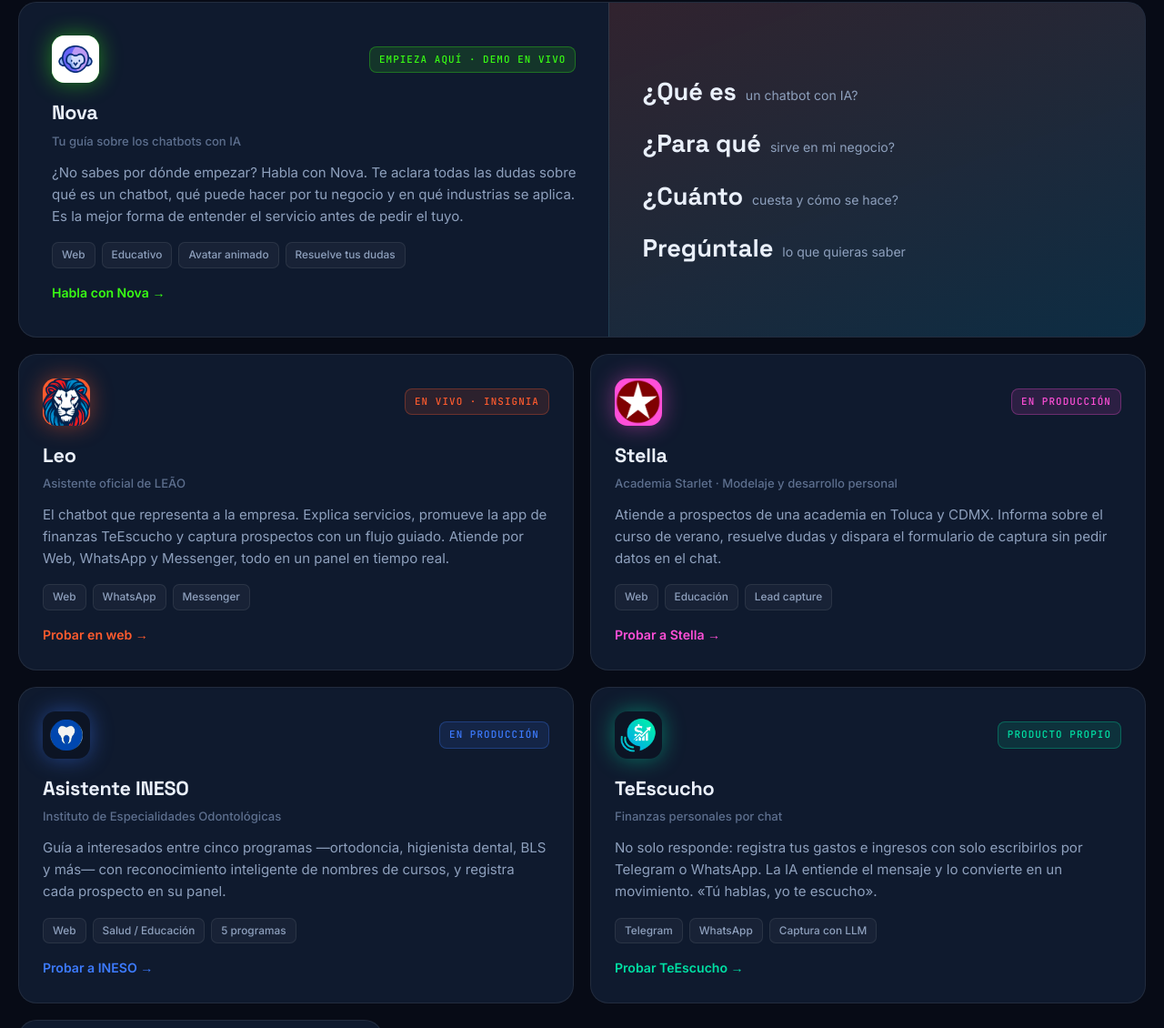
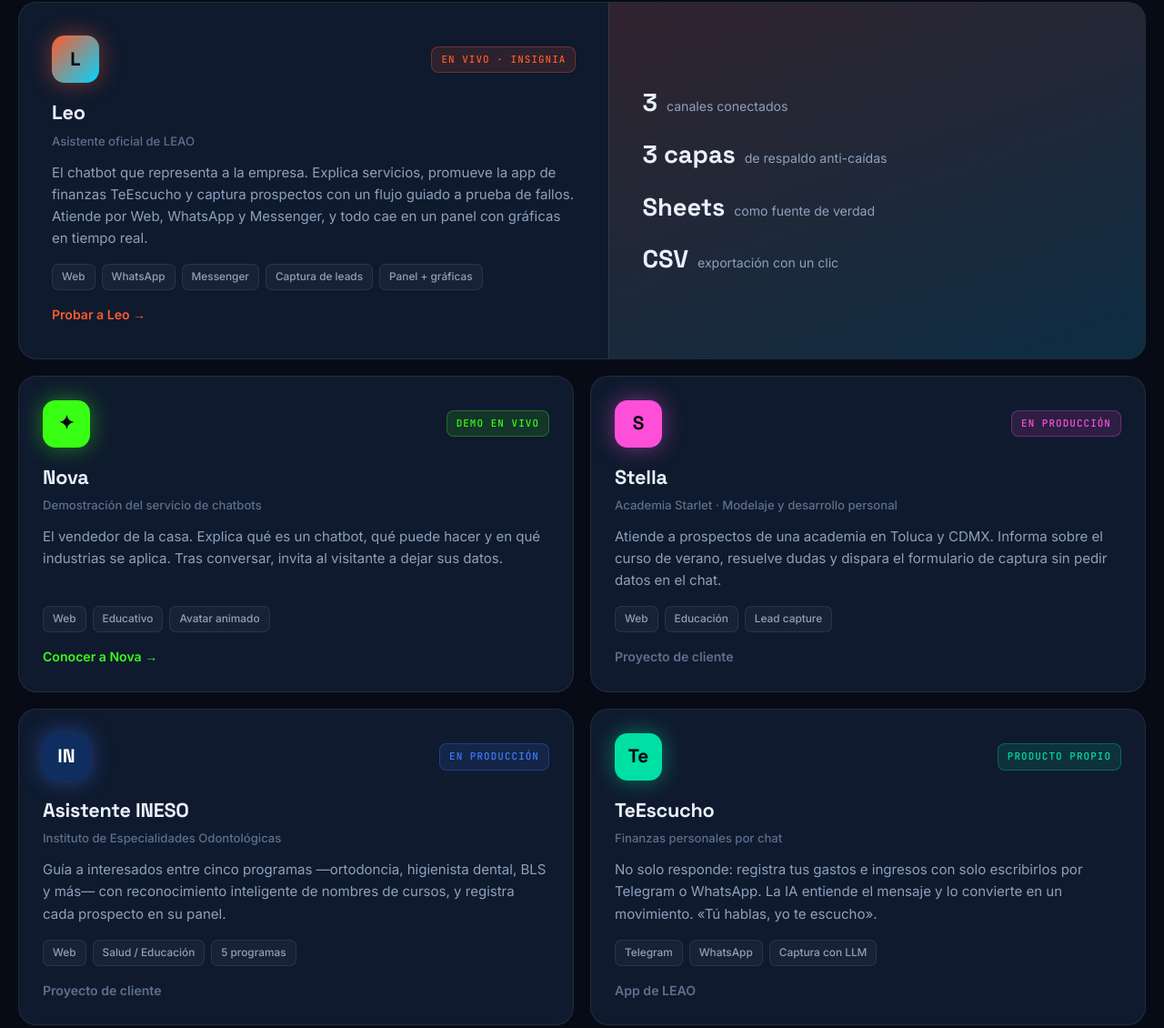
Before and after one commit to AlexXxandrov/chatbots-leao-galeria, a website: page public/index.html in a window 1280 px wide. Shown: the part 1129-2259 px from the top of the page at 91% size. Drawn offline with Linux system fonts and the light colour scheme.

Commit message:
Add files via upload

```diff
--- a/public/index.html
+++ b/public/index.html
@@ -3,15 +3,26 @@
 <head>
 <meta charset="UTF-8" />
 <meta name="viewport" content="width=device-width, initial-scale=1.0" />
-<title>Chatbots LEÃO — Galería de asistentes con IA</title>
-<meta name="description" content="Galería de chatbots con inteligencia artificial hechos por LEÃO. Asistentes que atienden, responden y capturan clientes 24/7 para escuelas, clínicas, comercios y más." />
+<title>Chatbots LEAO — Galería de asistentes con IA</title>
+<meta name="description" content="Galería de chatbots con inteligencia artificial hechos por LEAO. Asistentes que atienden, responden y capturan clientes 24/7 para escuelas, clínicas, comercios y más." />
 <meta name="theme-color" content="#070b16" />
 
 <!-- Open Graph -->
-<meta property="og:title" content="Chatbots LEÃO — Asistentes con IA que trabajan 24/7" />
-<meta property="og:description" content="Cada negocio, su propio asistente. Mira la galería de chatbots que hemos construido en LEÃO." />
+<meta property="og:title" content="Chatbots LEAO — Asistentes con IA que trabajan 24/7" />
+<meta property="og:description" content="Cada negocio, su propio asistente. Mira la galería de chatbots que hemos construido en LEAO." />
 <meta property="og:type" content="website" />
 <meta property="og:url" content="https://chatbots.leao.com.mx" />
+<meta property="og:site_name" content="Chatbots LEAO" />
+<meta property="og:image" content="https://chatbots.leao.com.mx/og-nova.png" />
+<meta property="og:image:width" content="1200" />
+<meta property="og:image:height" content="630" />
+<meta property="og:image:alt" content="Nova, el chatbot de LEAO — asistentes con IA que trabajan 24/7" />
+
+<!-- Twitter / X -->
+<meta name="twitter:card" content="summary_large_image" />
+<meta name="twitter:title" content="Chatbots LEAO — Asistentes con IA que trabajan 24/7" />
+<meta name="twitter:description" content="Cada negocio, su propio asistente. Platica con nuestros chatbots." />
+<meta name="twitter:image" content="https://chatbots.leao.com.mx/og-nova.png" />
 
 <link rel="preconnect" href="https://fonts.googleapis.com" />
 <link rel="preconnect" href="https://fonts.gstatic.com" crossorigin />
@@ -65,15 +76,12 @@
   border-bottom:1px solid var(--line);
 }
 .nav-inner{display:flex;align-items:center;justify-content:space-between;height:68px}
-.brand{display:flex;align-items:center;gap:11px;font-family:'Space Grotesk';font-weight:700;font-size:1.12rem;letter-spacing:-.01em;color:#5cc8ff;text-decoration:none}
-.brand:visited{color:#5cc8ff}
-.brand:hover{color:#8ad8ff}
+.brand{display:flex;align-items:center;gap:11px;font-family:'Space Grotesk';font-weight:700;font-size:1.12rem;letter-spacing:-.01em}
 .brand .mark{
   width:34px;height:34px;border-radius:10px;display:grid;place-items:center;
   background:var(--grad-hub);color:#04070f;font-weight:700;font-size:1rem;
-  box-shadow:0 0 22px rgba(0,212,255,.35);overflow:hidden;
+  box-shadow:0 0 22px rgba(0,212,255,.35);
 }
-.brand .mark img{width:100%;height:100%;object-fit:cover;display:block}
 .brand small{color:var(--txt-mute);font-weight:500;font-size:.72rem;letter-spacing:.04em;text-transform:uppercase}
 .nav-links{display:flex;gap:28px;align-items:center}
 .nav-links a{color:var(--txt-dim);text-decoration:none;font-size:.9rem;font-weight:500;transition:color .2s}
@@ -171,11 +179,7 @@
   width:52px;height:52px;border-radius:14px;display:grid;place-items:center;
   font-family:'Space Grotesk';font-weight:700;font-size:1.3rem;color:#04070f;
   background:var(--accent);box-shadow:0 0 24px color-mix(in srgb,var(--accent) 45%,transparent);
-  overflow:hidden;
 }
-.avatar img{width:100%;height:100%;object-fit:cover;display:block}
-.avatar.contain{background:#0c1424;padding:6px}
-.avatar.contain img{object-fit:contain}
 .chip{
   font-family:'JetBrains Mono';font-size:.68rem;text-transform:uppercase;letter-spacing:.1em;
   padding:5px 10px;border-radius:8px;font-weight:500;
@@ -191,16 +195,13 @@
   font-size:.74rem;color:var(--txt-dim);padding:4px 10px;border-radius:7px;
   background:rgba(255,255,255,.04);border:1px solid var(--line);font-weight:500;
 }
-.card-foot{margin-top:16px;display:flex;align-items:center;gap:14px;flex-wrap:wrap}
+.card-foot{margin-top:16px;display:flex;align-items:center;gap:14px}
 .card-link{
   display:inline-flex;align-items:center;gap:6px;color:var(--accent);
   font-weight:600;font-size:.88rem;text-decoration:none;transition:gap .2s;
-  white-space:nowrap;
 }
 .card-link:hover{gap:10px}
 .card-link.muted{color:var(--txt-mute);pointer-events:none}
-.card-link.wa{color:#25d366}
-.card-foot.multi{flex-wrap:wrap;gap:10px 18px}
 
 /* featured LEO wide card */
 .featured{display:grid;grid-template-columns:1.1fr 1fr;gap:0;padding:0;overflow:hidden}
@@ -298,8 +299,8 @@
 <header class="nav">
   <div class="wrap nav-inner">
     <a href="#top" class="brand">
-      <span class="mark"><img src="/img/nova.gif" alt="Nova" onerror="this.parentElement.textContent='L'" /></span>
-      <span>Chatbots LEÃO<br><small>Asistentes con IA</small></span>
+      <span class="mark"><img src="/img/leo.png" alt="Leo" onerror="this.style.display='none';this.parentElement.textContent='L'" /></span>
+      <span>Chatbots LEAO<br><small>Asistentes con IA</small></span>
     </a>
     <nav class="nav-links">
       <a href="#galeria">Galería</a>
@@ -314,7 +315,7 @@
 
 <!-- HERO -->
 <section class="hero wrap">
-  <span class="eyebrow reveal"><span class="dot"></span> Hechos en LEÃO · Toluca, México</span>
+  <span class="eyebrow reveal"><span class="dot"></span> Hechos en LEAO · Toluca, México</span>
   <h1 class="reveal">Cada negocio,<br><span class="grad">su propio asistente con IA</span></h1>
   <p class="lead reveal">Diseñamos y programamos chatbots que atienden, responden y capturan clientes las 24 horas. Esta es la galería de los que ya trabajan para negocios reales.</p>
   <div class="hero-btns reveal">
@@ -322,7 +323,7 @@
     <a href="#contacto" class="btn btn-ghost">Quiero uno para mi negocio</a>
   </div>
   <div class="stats reveal">
-    <div class="stat"><div class="num"><span class="g">7</span></div><div class="lbl">Chatbots creados</div></div>
+    <div class="stat"><div class="num"><span class="g">6</span></div><div class="lbl">Chatbots creados</div></div>
     <div class="stat"><div class="num"><span class="g">4</span></div><div class="lbl">Canales: Web · WhatsApp · Messenger</div></div>
     <div class="stat"><div class="num"><span class="g">24/7</span></div><div class="lbl">Atención sin descanso</div></div>
     <div class="stat"><div class="num"><span class="g">100%</span></div><div class="lbl">A la medida del negocio</div></div>
@@ -339,90 +340,84 @@
 
   <div class="bento">
 
-    <!-- NOVA destacado (primero: aclara dudas e informa sobre chatbots) -->
-    <article class="card featured reveal" style="--accent:#39ff14">
+    <!-- LEO destacado -->
+    <article class="card featured reveal" style="--accent:var(--leao-fire)">
       <div class="fx-body">
         <div class="card-top">
-          <div class="avatar"><img src="/img/nova.gif" alt="Nova" onerror="this.style.display='none';this.parentElement.textContent='✦'" /></div>
-          <span class="chip">Empieza aquí · Demo en vivo</span>
+          <div class="avatar" style="background:linear-gradient(135deg,#ff5b2e,#00d4ff)">L</div>
+          <span class="chip">En vivo · Insignia</span>
         </div>
-        <h3>Nova</h3>
-        <div class="role">Tu guía sobre los chatbots con IA</div>
-        <p class="desc">¿No sabes por dónde empezar? Habla con Nova. Te aclara todas las dudas sobre qué es un chatbot, qué puede hacer por tu negocio y en qué industrias se aplica. Es la mejor forma de entender el servicio antes de pedir el tuyo.</p>
+        <h3>Leo</h3>
+        <div class="role">Asistente oficial de LEAO</div>
+        <p class="desc">El chatbot que representa a la empresa. Explica servicios, promueve la app de finanzas TeEscucho y captura prospectos con un flujo guiado a prueba de fallos. Atiende por Web, WhatsApp y Messenger, y todo cae en un panel con gráficas en tiempo real.</p>
         <div class="tags">
-          <span class="tag">Web</span><span class="tag">Educativo</span><span class="tag">Avatar animado</span><span class="tag">Resuelve tus dudas</span>
+          <span class="tag">Web</span><span class="tag">WhatsApp</span><span class="tag">Messenger</span>
+          <span class="tag">Captura de leads</span><span class="tag">Panel + gráficas</span>
         </div>
         <div class="card-foot">
-          <a class="card-link" href="https://nova-production-80d3.up.railway.app/" target="_blank" rel="noopener">Habla con Nova →</a>
+          <a class="card-link" href="https://chatbotsiilleao-production.up.railway.app" target="_blank" rel="noopener">Probar a Leo →</a>
         </div>
       </div>
       <div class="fx-side">
-        <div class="metric"><b>¿Qué es</b><span>un chatbot con IA?</span></div>
-        <div class="metric"><b>¿Para qué</b><span>sirve en mi negocio?</span></div>
-        <div class="metric"><b>¿Cuánto</b><span>cuesta y cómo se hace?</span></div>
-        <div class="metric"><b>Pregúntale</b><span>lo que quieras saber</span></div>
+        <div class="metric"><b>3</b><span>canales conectados</span></div>
+        <div class="metric"><b>3 capas</b><span>de respaldo anti-caídas</span></div>
+        <div class="metric"><b>Sheets</b><span>como fuente de verdad</span></div>
+        <div class="metric"><b>CSV</b><span>exportación con un clic</span></div>
       </div>
     </article>
 
-    <!-- LEO (insignia) -->
-    <article class="card md reveal" style="--accent:var(--leao-fire)">
+    <!-- NOVA -->
+    <article class="card md reveal" style="--accent:#39ff14">
       <div class="card-top">
-        <div class="avatar"><img src="/img/leo.png" alt="Leo" onerror="this.style.display='none';this.parentElement.style.background='linear-gradient(135deg,#ff5b2e,#00d4ff)';this.parentElement.textContent='L'" /></div>
-        <span class="chip">En vivo · Insignia</span>
+        <div class="avatar">✦</div>
+        <span class="chip">Demo en vivo</span>
       </div>
-      <h3>Leo</h3>
-      <div class="role">Asistente oficial de LEÃO</div>
-      <p class="desc">El chatbot que representa a la empresa. Explica servicios, promueve la app de finanzas TeEscucho y captura prospectos con un flujo guiado. Atiende por Web, WhatsApp y Messenger, todo en un panel en tiempo real.</p>
-      <div class="tags"><span class="tag">Web</span><span class="tag">WhatsApp</span><span class="tag">Messenger</span></div>
-      <div class="card-foot multi">
-        <a class="card-link" href="https://chatbotsiilleao-production.up.railway.app" target="_blank" rel="noopener">Probar en web →</a>
-        <a class="card-link wa" href="https://wa.me/527225596407?text=Hola%20Leo" target="_blank" rel="noopener">Pruébalo en WhatsApp →</a>
+      <h3>Nova</h3>
+      <div class="role">Demostración del servicio de chatbots</div>
+      <p class="desc">El vendedor de la casa. Explica qué es un chatbot, qué puede hacer y en qué industrias se aplica. Tras conversar, invita al visitante a dejar sus datos.</p>
+      <div class="tags"><span class="tag">Web</span><span class="tag">Educativo</span><span class="tag">Avatar animado</span></div>
+      <div class="card-foot">
+        <a class="card-link" href="https://nova-production-80d3.up.railway.app/" target="_blank" rel="noopener">Conocer a Nova →</a>
       </div>
     </article>
 
     <!-- STELLA -->
     <article class="card md reveal" style="--accent:#ff4fd8">
       <div class="card-top">
-        <div class="avatar"><img src="/img/stella.png" alt="Stella" onerror="this.style.display='none';this.parentElement.textContent='S'" /></div>
+        <div class="avatar">S</div>
         <span class="chip">En producción</span>
       </div>
       <h3>Stella</h3>
       <div class="role">Academia Starlet · Modelaje y desarrollo personal</div>
       <p class="desc">Atiende a prospectos de una academia en Toluca y CDMX. Informa sobre el curso de verano, resuelve dudas y dispara el formulario de captura sin pedir datos en el chat.</p>
       <div class="tags"><span class="tag">Web</span><span class="tag">Educación</span><span class="tag">Lead capture</span></div>
-      <div class="card-foot">
-        <a class="card-link" href="https://starlet-chatbot-production.up.railway.app" target="_blank" rel="noopener">Probar a Stella →</a>
-      </div>
+      <div class="card-foot"><span class="card-link muted">Proyecto de cliente</span></div>
     </article>
 
     <!-- INESO -->
     <article class="card md reveal" style="--accent:#3d7bff">
       <div class="card-top">
-        <div class="avatar contain"><img src="/img/ineso.png" alt="INESO" onerror="this.style.display='none';this.parentElement.classList.remove('contain');this.parentElement.style.background='#0f2d5e';this.parentElement.style.color='#fff';this.parentElement.textContent='IN'" /></div>
+        <div class="avatar" style="background:#0f2d5e;color:#fff">IN</div>
         <span class="chip">En producción</span>
       </div>
       <h3>Asistente INESO</h3>
       <div class="role">Instituto de Especialidades Odontológicas</div>
       <p class="desc">Guía a interesados entre cinco programas —ortodoncia, higienista dental, BLS y más— con reconocimiento inteligente de nombres de cursos, y registra cada prospecto en su panel.</p>
       <div class="tags"><span class="tag">Web</span><span class="tag">Salud / Educación</span><span class="tag">5 programas</span></div>
-      <div class="card-foot">
-        <a class="card-link" href="https://sienna-louse-339605.hostingersite.com/" target="_blank" rel="noopener">Probar a INESO →</a>
-      </div>
+      <div class="card-foot"><span class="card-link muted">Proyecto de cliente</span></div>
     </article>
 
     <!-- TEESCUCHO (producto propio) -->
     <article class="card md reveal" style="--accent:#00e0a4">
       <div class="card-top">
-        <div class="avatar contain"><img src="/img/teescucho.png" alt="TeEscucho" onerror="this.style.display='none';this.parentElement.classList.remove('contain');this.parentElement.textContent='Te'" /></div>
+        <div class="avatar">Te</div>
         <span class="chip">Producto propio</span>
       </div>
       <h3>TeEscucho</h3>
       <div class="role">Finanzas personales por chat</div>
       <p class="desc">No solo responde: registra tus gastos e ingresos con solo escribirlos por Telegram o WhatsApp. La IA entiende el mensaje y lo convierte en un movimiento. «Tú hablas, yo te escucho».</p>
       <div class="tags"><span class="tag">Telegram</span><span class="tag">WhatsApp</span><span class="tag">Captura con LLM</span></div>
-      <div class="card-foot">
-        <a class="card-link" href="https://teescucho.app/" target="_blank" rel="noopener">Probar TeEscucho →</a>
-      </div>
+      <div class="card-foot"><span class="card-link muted">App de LEAO</span></div>
     </article>
 
     <!-- PRÓXIMO / a la medida -->
@@ -491,8 +486,8 @@
   <div class="wrap">
     <div class="foot-grid">
       <div class="foot-brand">
-        <div class="brand"><span class="mark"><img src="/img/nova.gif" alt="Nova" onerror="this.parentElement.textContent='L'" /></span><span>Chatbots LEÃO</span></div>
-        <p>Soluciones Integrales en Informática LEÃO. Diseñamos asistentes con IA que trabajan por tu negocio, desde Toluca para todo México.</p>
+        <div class="brand"><span class="mark"><img src="/img/leo.png" alt="Leo" onerror="this.style.display='none';this.parentElement.textContent='L'" /></span><span>Chatbots LEAO</span></div>
+        <p>Soluciones Integrales en Informática LEAO. Diseñamos asistentes con IA que trabajan por tu negocio, desde Toluca para todo México.</p>
       </div>
       <div class="foot-col">
         <h5>Explorar</h5>
@@ -509,7 +504,7 @@
       </div>
     </div>
     <div class="foot-bottom">
-      <span>© 2026 LEÃO · Soluciones Integrales en Informática</span>
+      <span>© 2026 LEAO · Soluciones Integrales en Informática</span>
       <span>Toluca, México · Hecho con IA de Claude</span>
     </div>
   </div>
```
